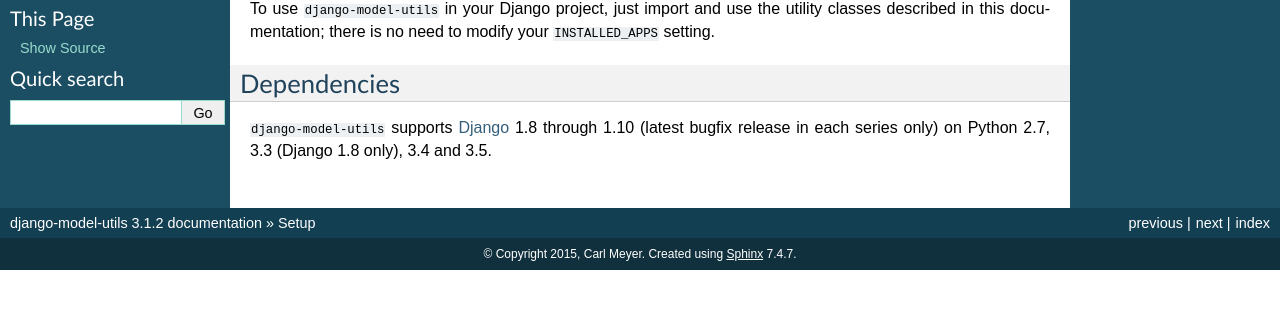
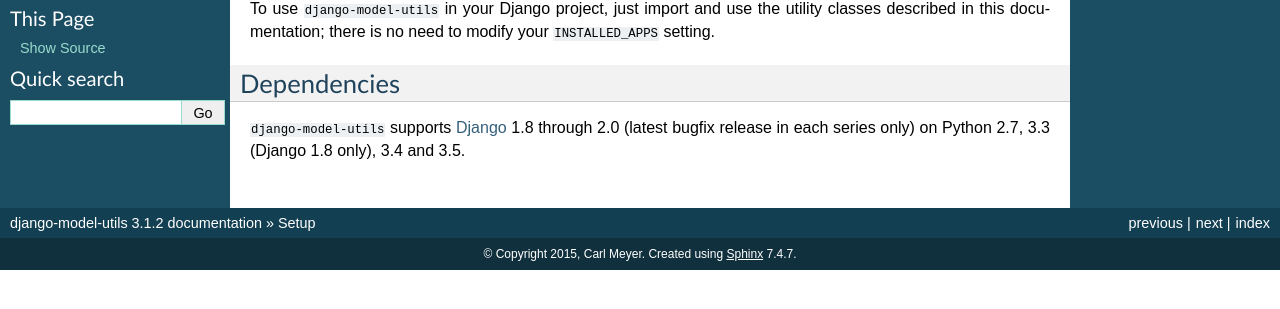
Before and after one commit to jazzband/django-model-utils, a Sphinx documentation site: the page built from docs/setup.rst, in a window 1280 px wide. Shown: the part 232-541 px from the top of the page. Built offline with Sphinx 7.4.7, drawn with Linux system fonts in a browser that asks for light colours.

Commit message:
Update docs to support django 2.0

```diff
--- a/docs/setup.rst
+++ b/docs/setup.rst
@@ -17,7 +17,7 @@
 Dependencies
 ============
 
-``django-model-utils`` supports `Django`_ 1.8 through 1.10 (latest bugfix
+``django-model-utils`` supports `Django`_ 1.8 through 2.0 (latest bugfix
 release in each series only) on Python 2.7, 3.3 (Django 1.8 only), 3.4 and 3.5.
 
 .. _Django: http://www.djangoproject.com/
```
